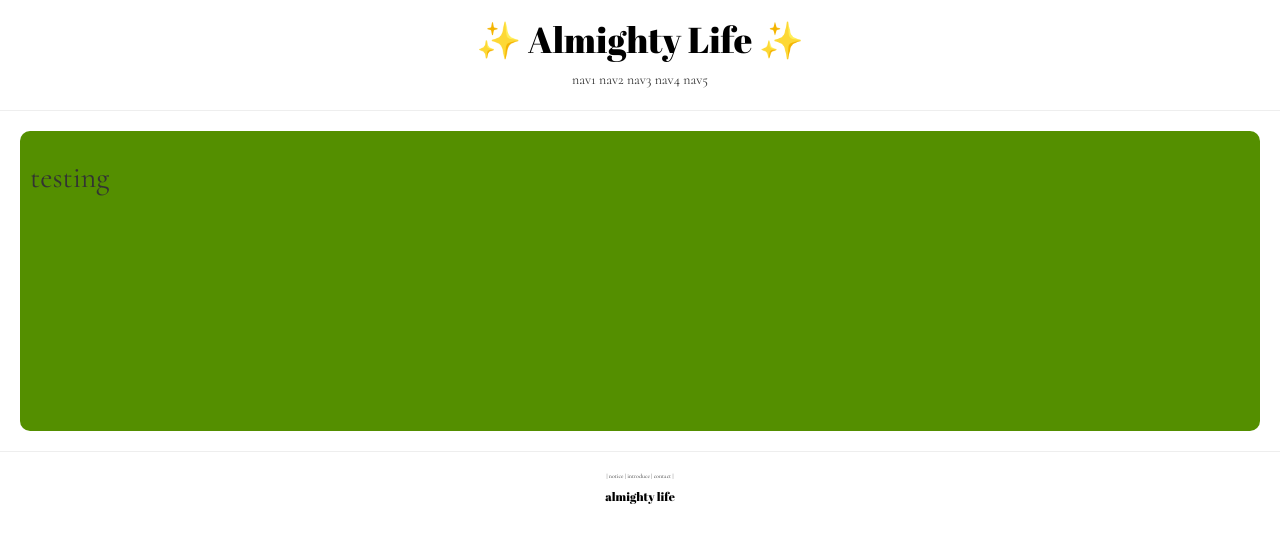
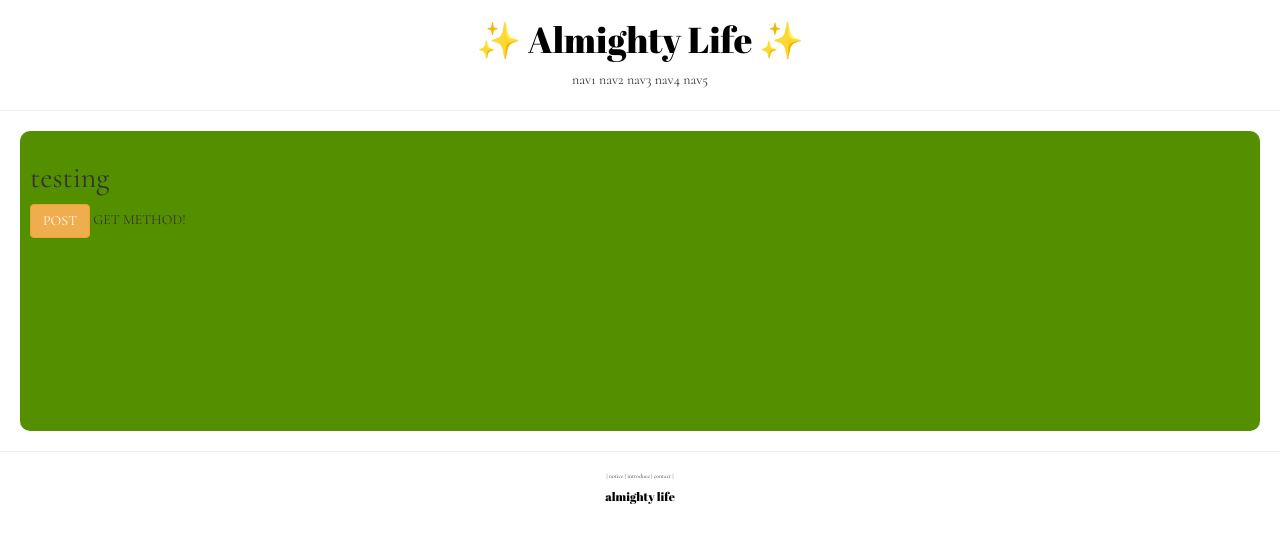
Before and after one commit to isdiscodead/likelion_django_study, a Django app: page /account/hello_world/ in a window 1280 px wide. Shown: the top 543 px of the page. Run offline with Django 3.2, Linux system fonts and the light colour scheme; parts of the project's set-up code (start-up, migrations or seed data) failed here and were passed over; some libraries are stand-ins or nearby versions.

Commit message:
get/post practice

```diff
--- a/accountapp/templates/accountapp/helloworld.html
+++ b/accountapp/templates/accountapp/helloworld.html
@@ -5,6 +5,12 @@
 
     <div style="height: 30rem; background-color: #548f00; border-radius: 1rem; margin: 2rem; padding: 1rem;">
         <h2>testing</h2>
+
+        <form action="/account/hello_world/" method="POST">
+            {% csrf_token %}
+            <input type="submit" class="btn btn-warning" value="POST">
+            {{ text }}
+        </form>
     </div>
 
 {% endblock %}
--- a/accountapp/views.py
+++ b/accountapp/views.py
@@ -1,6 +1,9 @@
-from django.shortcuts import render
+from django.shortcuts import render # alt+enter로 import 가능
 
 
 def hello_world(request):
-    return render(request, 'accountapp/helloworld.html')
-    # alt+enter로 import 가능
+
+    if request.method == "POST":
+        return render(request, 'accountapp/helloworld.html', context={'text':'POST METHOD!'})
+    else:
+        return render(request, 'accountapp/helloworld.html', context={'text': 'GET METHOD!'})
--- a/static/base.css
+++ b/static/base.css
@@ -1,6 +1,6 @@
 /* base */
 * {
-    font-family: 'Cormorant', serif;
+    font-family: 'Cormorant', 'Noto Serif KR', serif;
 }
 
 /* header & header */
@@ -21,3 +21,5 @@
 .footer_button {
     font-size: 0.6rem;
 }
+
+/* button */
--- a/templates/footer.html
+++ b/templates/footer.html
@@ -6,7 +6,7 @@
         <span>contact |</span>
     </div>
     <div>
-        <a href="#" class="home_link">
+        <a href="" class="home_link">
             <h6 class="almighty_logo">almighty life</h6>
         </a>
     </div>
--- a/templates/head.html
+++ b/templates/head.html
@@ -11,6 +11,7 @@
     <link rel="preconnect" href="https://fonts.googleapis.com">
     <link rel="preconnect" href="https://fonts.gstatic.com" crossorigin>
     <link href="https://fonts.googleapis.com/css2?family=Abril+Fatface&family=Cormorant:ital@0;1&display=swap" rel="stylesheet">
+    <link href="https://fonts.googleapis.com/css2?family=Noto+Serif+KR&display=swap" rel="stylesheet">
 
     <!-- default style sheet -->
     <link rel="stylesheet" type="text/css" href="{% static 'base.css'%}">
--- a/templates/header.html
+++ b/templates/header.html
@@ -1,6 +1,6 @@
     <div class="header_div">
         <div>
-            <a href="#" class="home_link">
+            <a href="" class="home_link">
                 <h1 class="almighty_logo">✨ Almighty Life ✨</h1>
             </a>
         </div>
```
